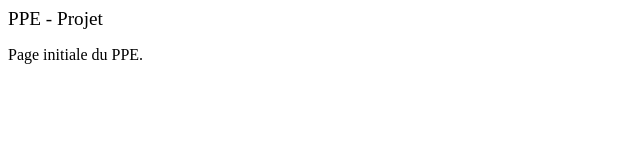
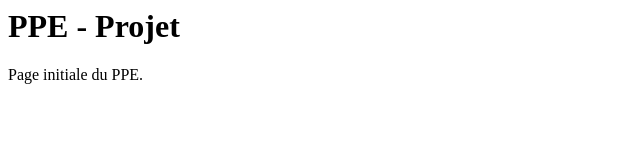
Before and after one commit to tsngu/PPE1, a plain HTML site: page index.html in a window 1280 px wide. Shown: the whole page, without its empty margins (0-640 px from the left). Drawn offline with Linux system fonts and the light colour scheme.

Commit message:
Ajout d'un titre à la page

```diff
--- a/index.html
+++ b/index.html
@@ -5,7 +5,7 @@
 <title>Programmation et Projet encadré</title>
 </head>
 
-<body><big> PPE - Projet </big>
+<body><h1> PPE - Projet </h1>
 <p>
 Page initiale du PPE.</p>
 </body>
```
